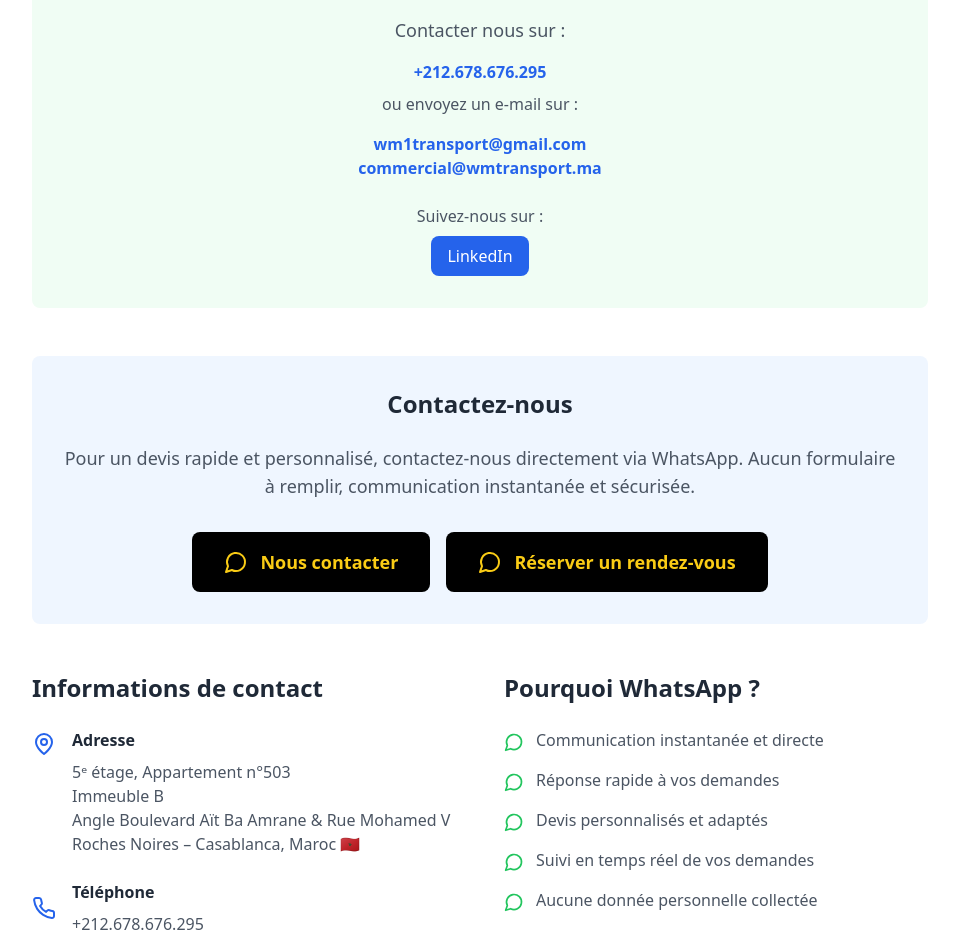
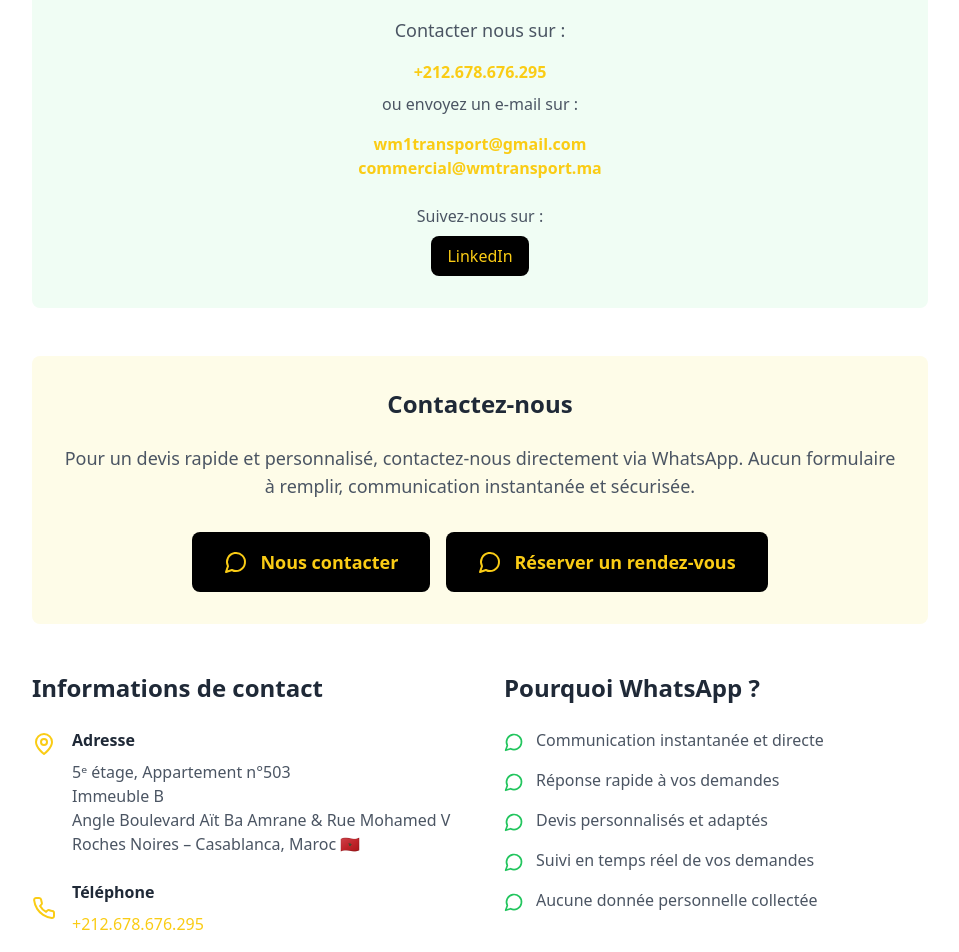
Before and after one commit to solexo/wmtransport, a React (Vite) app: page /contact in a window 1280 px wide. Shown: the part 320-1272 px from the top of the page, without its empty margins (160-1119 px from the left). Built offline with nearby package versions, Linux system fonts and the light colour scheme.

Commit message:
Final color fixes: hero stats cards to black overlay with yellow text, all contact page blue elements changed to yellow

```diff
--- a/src/pages/Contact.tsx
+++ b/src/pages/Contact.tsx
@@ -19,22 +19,22 @@ const Contact = () => {
             <h2 className="text-2xl font-semibold mb-6 text-gray-800">Questions? Commentaire?</h2>
             <p className="text-gray-600 mb-4 text-lg">Contacter nous sur :</p>
             <p className="text-gray-800 font-semibold mb-2">
-              <a href="tel:+212678676295" className="text-blue-600 hover:text-blue-800">+212.678.676.295</a>
+              <a href="tel:+212678676295" className="text-yellow-400 hover:text-yellow-300">+212.678.676.295</a>
             </p>
             <p className="text-gray-600 mb-4">ou envoyez un e-mail sur :</p>
             <p className="text-gray-800 font-semibold">
-              <a href="mailto:wm1transport@gmail.com" className="text-blue-600 hover:text-blue-800">wm1transport@gmail.com</a><br />
-              <a href="mailto:commercial@wmtransport.ma" className="text-blue-600 hover:text-blue-800">commercial@wmtransport.ma</a>
+              <a href="mailto:wm1transport@gmail.com" className="text-yellow-400 hover:text-yellow-300">wm1transport@gmail.com</a><br />
+              <a href="mailto:commercial@wmtransport.ma" className="text-yellow-400 hover:text-yellow-300">commercial@wmtransport.ma</a>
             </p>
             <div className="mt-6">
               <p className="text-gray-600 mb-2">Suivez-nous sur :</p>
-              <a href="https://www.linkedin.com/in/meriem-bellaoui-034469396?originalSubdomain=ma" target="_blank" rel="noopener noreferrer" className="inline-block bg-blue-600 text-white px-4 py-2 rounded-lg hover:bg-blue-700 transition-colors">
+              <a href="https://www.linkedin.com/in/meriem-bellaoui-034469396?originalSubdomain=ma" target="_blank" rel="noopener noreferrer" className="inline-block bg-black text-yellow-400 px-4 py-2 rounded-lg hover:bg-gray-800 transition-colors">
                 LinkedIn
               </a>
             </div>
           </div>
 
-          <div className="bg-blue-50 p-8 rounded-lg mb-12">
+          <div className="bg-yellow-50 p-8 rounded-lg mb-12">
             <h2 className="text-2xl font-semibold mb-6 text-center text-gray-800">Contactez-nous</h2>
             <p className="text-gray-600 text-center mb-8 text-lg">
               Pour un devis rapide et personnalisé, contactez-nous directement via WhatsApp. Aucun formulaire à remplir, communication instantanée et sécurisée.
@@ -64,7 +64,7 @@ const Contact = () => {
 
               <div className="space-y-6">
                 <div className="flex items-start">
-                  <MapPin className="h-6 w-6 text-blue-600 mr-4 mt-1" />
+                  <MapPin className="h-6 w-6 text-yellow-400 mr-4 mt-1" />
                   <div>
                     <h3 className="font-semibold text-gray-800 mb-2">Adresse</h3>
                     <p className="text-gray-600">
@@ -77,15 +77,15 @@ const Contact = () => {
                 </div>
 
                 <div className="flex items-center">
-                  <Phone className="h-6 w-6 text-blue-600 mr-4" />
+                  <Phone className="h-6 w-6 text-yellow-400 mr-4" />
                   <div>
                     <h3 className="font-semibold text-gray-800 mb-2">Téléphone</h3>
-                    <p className="text-gray-600"><a href="tel:+212678676295" className="hover:text-blue-800">+212.678.676.295</a></p>
+                    <p className="text-gray-600"><a href="tel:+212678676295" className="text-yellow-400 hover:text-yellow-300">+212.678.676.295</a></p>
                   </div>
                 </div>
 
                 <div className="flex items-center">
-                  <Mail className="h-6 w-6 text-blue-600 mr-4" />
+                  <Mail className="h-6 w-6 text-yellow-400 mr-4" />
                   <div>
                     <h3 className="font-semibold text-gray-800 mb-2">Email</h3>
                     <p className="text-gray-600">wm1transport@gmail.com<br />commercial@wmtransport.ma</p>
--- a/src/pages/Home.tsx
+++ b/src/pages/Home.tsx
@@ -75,17 +75,17 @@ const Home = () => {
             </a>
           </div>
           <div className="grid grid-cols-1 md:grid-cols-3 gap-8 max-w-4xl mx-auto text-center">
-            <div className="bg-white/10 backdrop-blur-sm rounded-lg p-6">
-              <div className="text-3xl font-bold mb-2">500+</div>
-              <div className="text-blue-100">Clients satisfaits</div>
+            <div className="bg-black/20 backdrop-blur-sm rounded-lg p-6">
+              <div className="text-3xl font-bold mb-2 text-yellow-400">500+</div>
+              <div className="text-yellow-200">Clients satisfaits</div>
             </div>
-            <div className="bg-white/10 backdrop-blur-sm rounded-lg p-6">
-              <div className="text-3xl font-bold mb-2">10+</div>
-              <div className="text-blue-100">Années d'expérience</div>
+            <div className="bg-black/20 backdrop-blur-sm rounded-lg p-6">
+              <div className="text-3xl font-bold mb-2 text-yellow-400">10+</div>
+              <div className="text-yellow-200">Années d'expérience</div>
             </div>
-            <div className="bg-white/10 backdrop-blur-sm rounded-lg p-6">
-              <div className="text-3xl font-bold mb-2">98%</div>
-              <div className="text-blue-100">Taux de satisfaction</div>
+            <div className="bg-black/20 backdrop-blur-sm rounded-lg p-6">
+              <div className="text-3xl font-bold mb-2 text-yellow-400">98%</div>
+              <div className="text-yellow-200">Taux de satisfaction</div>
             </div>
           </div>
         </div>
```
